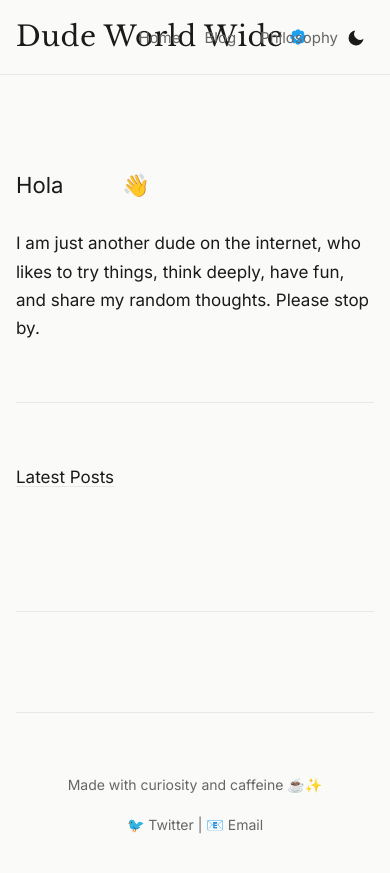
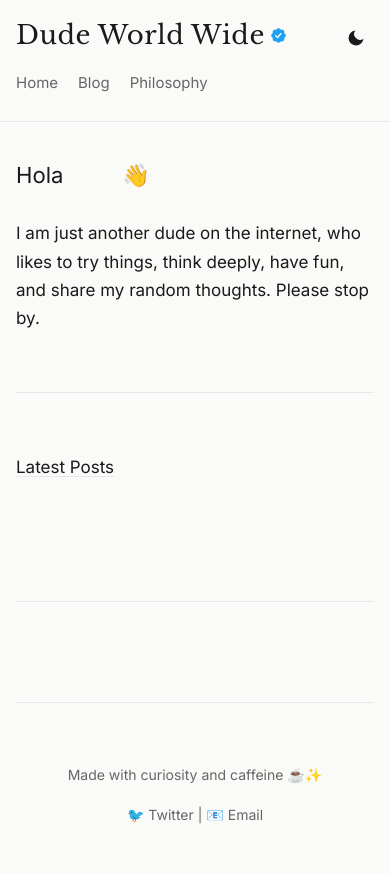
Before and after one commit to DudeWorldWide/Dudeworldwide.github.io, a Jekyll site: the page built from index.html, in a window 390 px wide. Shown: the top 873 px of the page. Built offline with Jekyll 4.4.1, drawn with Linux system fonts in a browser that asks for light colours.

Commit message:
Update style.css

```diff
--- a/assets/css/style.css
+++ b/assets/css/style.css
@@ -398,83 +398,85 @@ footer a:hover {
 /* --- RESPONSIVE DESIGN --- */
 @media (max-width: 600px) {
   body {
-    padding: 140px 16px 40px;
+    padding: 130px 16px 40px;
   }
 
-  /* Mobile: Vertical stack layout like the original */
+  /* Mobile: Vertical stack layout */
   .header-content {
     padding: 20px 16px;
     flex-direction: column;
     align-items: flex-start;
-    gap: 20px;
-    position: relative;
+    position: relative; /* Essential for toggle positioning */
+    gap: 10px;
   }
 
-  /* Title row with theme toggle */
+  /* Title section */
   .title {
-    width: calc(100% - 50px); /* Make room for theme toggle */
-    display: flex;
-    align-items: center;
-    justify-content: flex-start;
+    display: block;
+    width: auto;
+    max-width: calc(100% - 50px); /* Leave space for toggle button */
   }
 
   .title h1 {
-    font-size: 28px;
-    white-space: nowrap; /* Prevents "Wide" from breaking to new line */
+    font-size: 26px;
+    white-space: nowrap;
     line-height: 1.2;
+    margin: 0;
   }
 
   .site-header.scrolled .title h1 {
-    font-size: 24px;
+    font-size: 22px;
   }
 
   .verified-badge {
-    width: 18px;
-    height: 18px;
-    margin-left: 6px;
+    width: 17px;
+    height: 17px;
+    margin-left: 5px;
   }
 
   .site-header.scrolled .verified-badge {
-    width: 16px;
-    height: 16px;
+    width: 15px;
+    height: 15px;
   }
 
-  /* Theme toggle - absolute position in top right */
+  /* THE FIX: Keep header-right in normal flow */
   .header-right {
-    position: absolute;
-    top: 20px;
-    right: 16px;
+    position: static; /* Let it flow naturally below title */
+    width: 100%;
+    display: block;
     gap: 0;
   }
 
-  /* Navigation on separate row below title */
+  /* Navigation sits below title */
   .main-nav {
     width: 100%;
     display: flex;
-    gap: 24px;
-    margin-top: 0;
+    gap: 20px;
     padding-left: 0;
+    margin-top: 5px;
   }
 
   .nav-link {
     font-size: 15px;
-    margin-left: 0;
-    margin-right: 0;
+    margin: 0;
+    padding: 5px 0;
   }
 
-  /* Remove the first nav link's margin */
-  .nav-link:first-child {
-    margin-left: 0;
+  /* THE FIX: Position ONLY the theme toggle button absolutely */
+  .theme-toggle {
+    position: absolute;
+    top: 20px; /* Aligns with title */
+    right: 16px;
   }
 
-  /* Navigation fades out when scrolling on mobile */
+  /* Navigation fades out when scrolling */
   .site-header.scrolled .main-nav {
     opacity: 0;
     pointer-events: none;
     transform: translateY(-5px);
   }
 
-  /* Reduce header padding when scrolled */
+  /* Compact header when scrolled */
   .site-header.scrolled .header-content {
     padding: 15px 16px;
     gap: 0;
```
